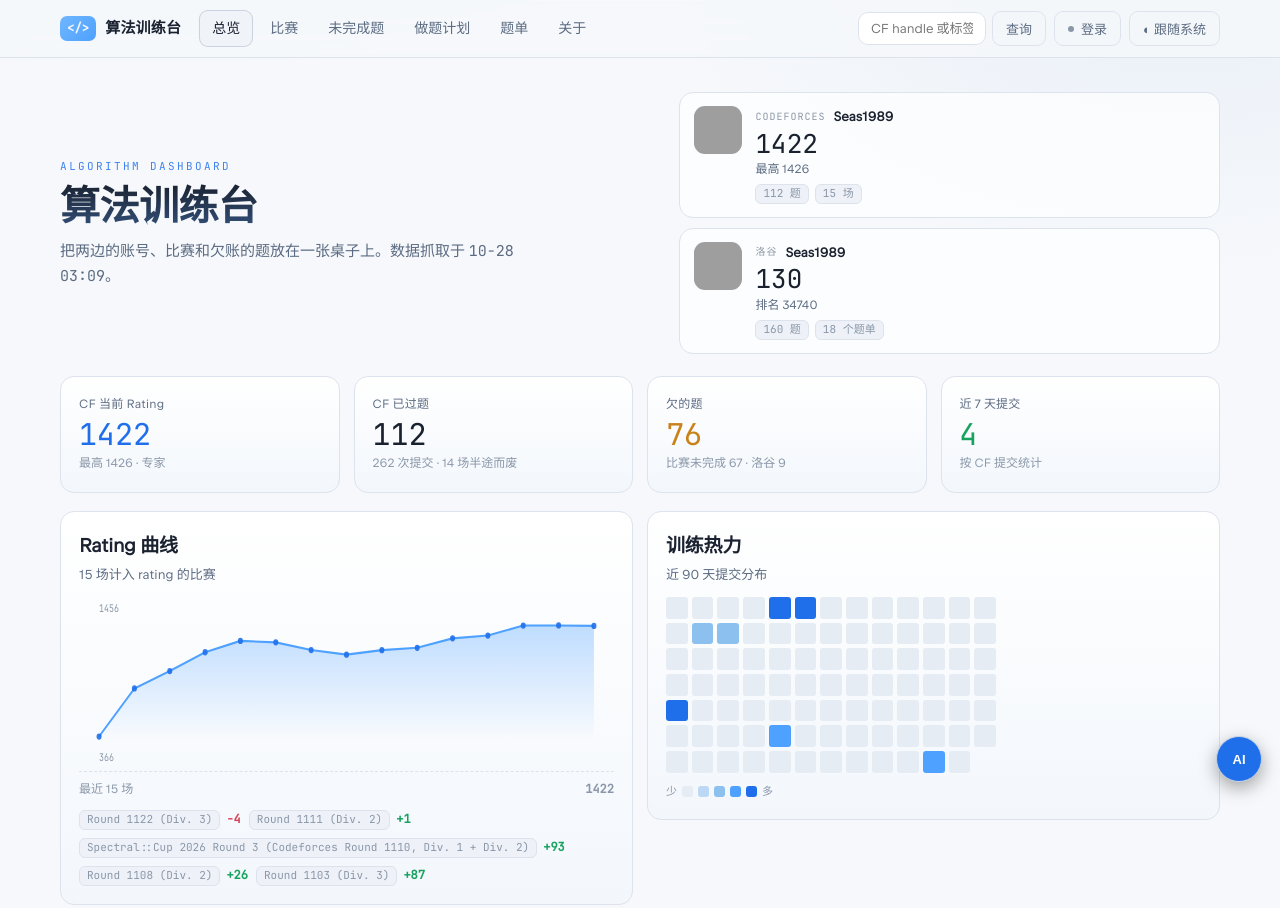
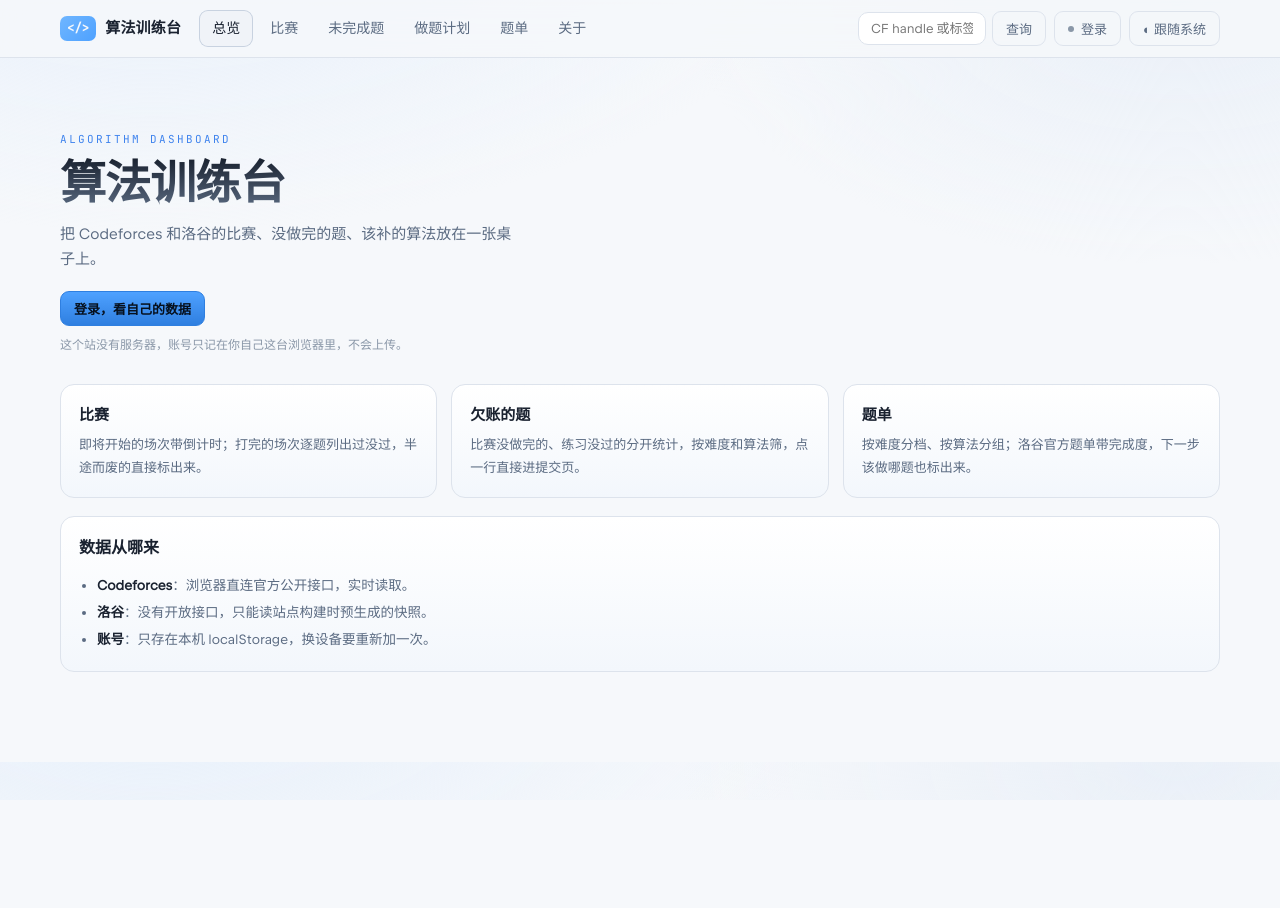
Before and after one commit to Seas1989/algo-desk, a website built with Vite: page index.html in a window 1280 px wide. Shown: the top 908 px of the page. After the commit the page ends 800 px from the top, so only its background shows below. Built offline with nearby package versions, Linux system fonts and the light colour scheme; grey boxes are pictures that could not be loaded.

Commit message:
feat: 访客不展示任何账号数据
- 未登录只渲染首页介绍与「关于」，数据页显示登录引导，浏览器不请求 public/data
- 登录后才懒加载快照并拉 CF 数据（boot 阶段不再预加载）
- 访客隐藏 AI 悬浮按钮（没有数据可分析）
- 登录面板底部文案改为「不登录只能看关于页」

```diff
--- a/src/account.css
+++ b/src/account.css
@@ -274,3 +274,82 @@ body.acct-open {
     align-items: flex-start;
   }
 }
+
+/* ---------------- 未登录视图 ---------------- */
+.guest-hero {
+  padding: 46px 0 10px;
+  max-width: 760px;
+}
+.guest-hero h1 {
+  font-size: 46px;
+  line-height: 1.12;
+  margin: 10px 0 12px;
+  letter-spacing: -1px;
+  background: linear-gradient(180deg, var(--text), var(--muted));
+  -webkit-background-clip: text;
+  background-clip: text;
+  color: transparent;
+}
+.guest-actions {
+  display: flex;
+  gap: 10px;
+  margin: 20px 0 10px;
+  flex-wrap: wrap;
+}
+.guest-note {
+  font-size: 12px;
+  color: var(--dim);
+  margin: 0;
+}
+.guest-feature h3 {
+  font-size: 15px;
+  margin: 0 0 6px;
+}
+.guest-feature p {
+  margin: 0;
+  color: var(--muted);
+  font-size: 13px;
+  line-height: 1.75;
+}
+.guest-data h2 {
+  font-size: 16px;
+  margin: 0 0 10px;
+}
+.guest-list {
+  margin: 0;
+  padding-left: 18px;
+  color: var(--muted);
+  font-size: 13.5px;
+  line-height: 2;
+}
+.guest-list b {
+  color: var(--text);
+  font-weight: 600;
+}
+
+.guest-lock {
+  display: flex;
+  flex-direction: column;
+  align-items: center;
+  gap: 8px;
+  text-align: center;
+  padding: 54px 24px;
+  margin-top: 26px;
+}
+.guest-lock-mark {
+  font-size: 26px;
+  color: var(--accent);
+  opacity: 0.85;
+}
+.guest-lock h2 {
+  margin: 0;
+  font-size: 18px;
+}
+.guest-lock .muted {
+  max-width: 46ch;
+  margin: 0;
+  font-size: 13.5px;
+}
+.guest-lock .guest-actions {
+  margin: 10px 0 0;
+}
--- /dev/null
+++ b/src/guest.js
@@ -0,0 +1,94 @@
+/**
+ * guest.js — 未登录时看到的东西
+ *
+ * 原则：没登录就不展示任何人的成绩。页面只解释这个站是干什么的、数据从哪来，
+ * 以及一个明确的入口。不在后台悄悄加载数据——访客的浏览器里根本不该出现别人的
+ * 提交记录。
+ */
+import { h } from './ui.js';
+import { openLogin } from './login.js';
+
+const PAGE_TITLE = {
+  home: '总览',
+  contests: '比赛',
+  unsolved: '未完成题',
+  plan: '做题计划',
+  lists: '题单',
+};
+
+function loginCta(onChange, text = '登录，看自己的数据') {
+  return h('button', { class: 'btn primary', type: 'button', onClick: () => openLogin({ onChange }) }, text);
+}
+
+/** 首页：把「这是什么」讲清楚 */
+export function guestLanding({ onChange } = {}) {
+  return h(
+    'div',
+    { class: 'stack' },
+    h(
+      'div',
+      { class: 'guest-hero' },
+      h('div', { class: 'eyebrow' }, 'ALGORITHM DASHBOARD'),
+      h('h1', {}, '算法训练台'),
+      h(
+        'p',
+        { class: 'lede' },
+        '把 Codeforces 和洛谷的比赛、没做完的题、该补的算法放在一张桌子上。',
+      ),
+      h('div', { class: 'guest-actions' }, loginCta(onChange)),
+      h('p', { class: 'guest-note' }, '这个站没有服务器，账号只记在你自己这台浏览器里，不会上传。'),
+    ),
+
+    h(
+      'div',
+      { class: 'grid-3' },
+      featureCard('比赛', '即将开始的场次带倒计时；打完的场次逐题列出过没过，半途而废的直接标出来。'),
+      featureCard('欠账的题', '比赛没做完的、练习没过的分开统计，按难度和算法筛，点一行直接进提交页。'),
+      featureCard('题单', '按难度分档、按算法分组；洛谷官方题单带完成度，下一步该做哪题也标出来。'),
+    ),
+
+    h(
+      'section',
+      { class: 'card guest-data' },
+      h('h2', {}, '数据从哪来'),
+      h(
+        'ul',
+        { class: 'guest-list' },
+        h('li', {}, h('b', {}, 'Codeforces'), '：浏览器直连官方公开接口，实时读取。'),
+        h('li', {}, h('b', {}, '洛谷'), '：没有开放接口，只能读站点构建时预生成的快照。'),
+        h('li', {}, h('b', {}, '账号'), '：只存在本机 localStorage，换设备要重新加一次。'),
+      ),
+    ),
+  );
+}
+
+function featureCard(title, desc) {
+  return h(
+    'div',
+    { class: 'card guest-feature' },
+    h('h3', {}, title),
+    h('p', {}, desc),
+  );
+}
+
+/** 其余数据页：一句说明 + 登录入口，不伪造任何数字 */
+export function guestPrompt(route, { onChange } = {}) {
+  const name = PAGE_TITLE[route] || '这一页';
+  return h(
+    'div',
+    { class: 'stack' },
+    h(
+      'section',
+      { class: 'card guest-lock' },
+      h('div', { class: 'guest-lock-mark' }, '◍'),
+      h('h2', {}, `「${name}」需要一个账号`),
+      h(
+        'p',
+        { class: 'muted' },
+        '这里的每一行都是某个人的真实成绩，所以不登录就不展示。填一个 Codeforces handle 就能看自己的。',
+      ),
+      h('div', { class: 'guest-actions' }, loginCta(onChange)),
+      h('p', { class: 'guest-note' }, '想先了解这个站？去「关于」页。'),
+    ),
+  );
+}
--- a/src/login.js
+++ b/src/login.js
@@ -142,7 +142,7 @@ export function openLogin({ onChange } = {}) {
     h(
       'div',
       { class: 'acct-foot' },
-      h('span', { class: 'muted' }, '不登录也能用：默认展示站主的数据。'),
+      h('span', { class: 'muted' }, '不登录只能看「关于」页。'),
       current
         ? h(
             'button',
--- a/src/main.js
+++ b/src/main.js
@@ -5,6 +5,7 @@ import { TAG_CN } from './i18n.js';
 import * as views from './views.js';
 import { activeAccount, addAccount } from './accounts.js';
 import { accountButton, openLogin } from './login.js';
+import { guestLanding, guestPrompt } from './guest.js';
 
 const NAV = [
   { id: 'home', label: '总览' },
@@ -236,6 +237,24 @@ function shell(content) {
 
 function render() {
   const route = currentRoute();
+  const onAccountChange = () => applyAccount(activeAccount());
+  syncFab();
+
+  // 未登录：不展示、也不加载任何人的数据。「关于」页除外
+  if (!account) {
+    const el =
+      route === 'about'
+        ? views.about()
+        : route === 'home'
+          ? guestLanding({ onChange: onAccountChange })
+          : guestPrompt(route, { onChange: onAccountChange });
+    const main = h('main', { class: 'wrap page-in' }, el);
+    shell(main);
+    mountCountdowns(main);
+    window.scrollTo({ top: 0, behavior: 'instant' });
+    return;
+  }
+
   if (!data) {
     shell(
       h(
@@ -250,7 +269,7 @@ function render() {
               h('p', { class: 'muted' }, '先在项目根目录跑一次抓取，再刷新：'),
               h('pre', { class: 'code' }, 'npm run fetch'),
             )
-          : h('div', { class: 'card' }, h('p', { class: 'muted' }, '正在读取本地数据…')),
+          : h('div', { class: 'card' }, h('p', { class: 'muted' }, '正在读取数据…')),
       ),
     );
     return;
@@ -268,6 +287,12 @@ function liveBanner() {
   // live.js 尚未加载时（连按需块都拉不下来）的短兜底
   if (liveError) return h('div', { class: 'card error' }, h('p', {}, '拉取数据失败，请稍后重试'));
   return null;
+}
+
+/* AI 教练要有数据才有意义：访客不显示那个悬浮按钮 */
+function syncFab() {
+  const fab = document.querySelector('.ai-fab');
+  if (fab) fab.style.display = account ? '' : 'none';
 }
 
 window.addEventListener('hashchange', render);
@@ -299,26 +324,18 @@ function aiFab() {
   if (!document.getElementById('root')) document.body.append(h('div', { id: 'root' }));
   initTips();
   document.body.append(aiFab());
+
+  // 先把访客视图渲出来（不发任何请求），有账号再去拉数据
   render();
-  try {
-    staticData = await loadData();
-    data = staticData;
-  } catch (e) {
-    loadError = e;
-  }
-  render();
-  if (loadError) return;
 
-  // 地址栏里的账号优先（可分享链接），其次读本机保存的账号
   const sp = new URLSearchParams(location.search);
   const cfParam = sp.get('cf');
   const lgParam = sp.get('lg') || '';
-  if (cfParam) {
-    applyAccount({ id: 'adhoc', cf: cfParam, luogu: lgParam, label: cfParam, adhoc: true });
-  } else {
-    const saved = activeAccount();
-    if (saved) applyAccount(saved);
-  }
+  const target = cfParam
+    ? { id: 'adhoc', cf: cfParam, luogu: lgParam, label: cfParam, adhoc: true }
+    : activeAccount();
+
+  if (target) applyAccount(target);
 
   // ?login=1 —— 分享一个「加账号」的链接，也方便第一次来的人直接落到登录框
   if (sp.get('login')) openLogin({ onChange: () => applyAccount(activeAccount()) });
```
Also changed, not shown: docs/multi-user.md (+3 -2 lines).
